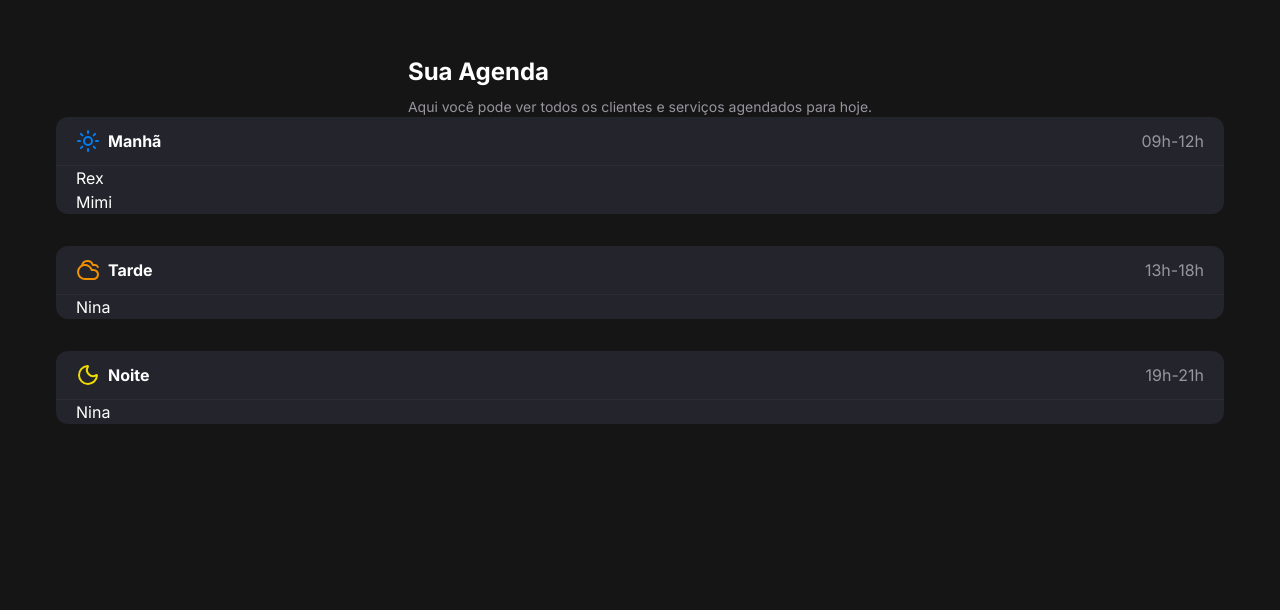
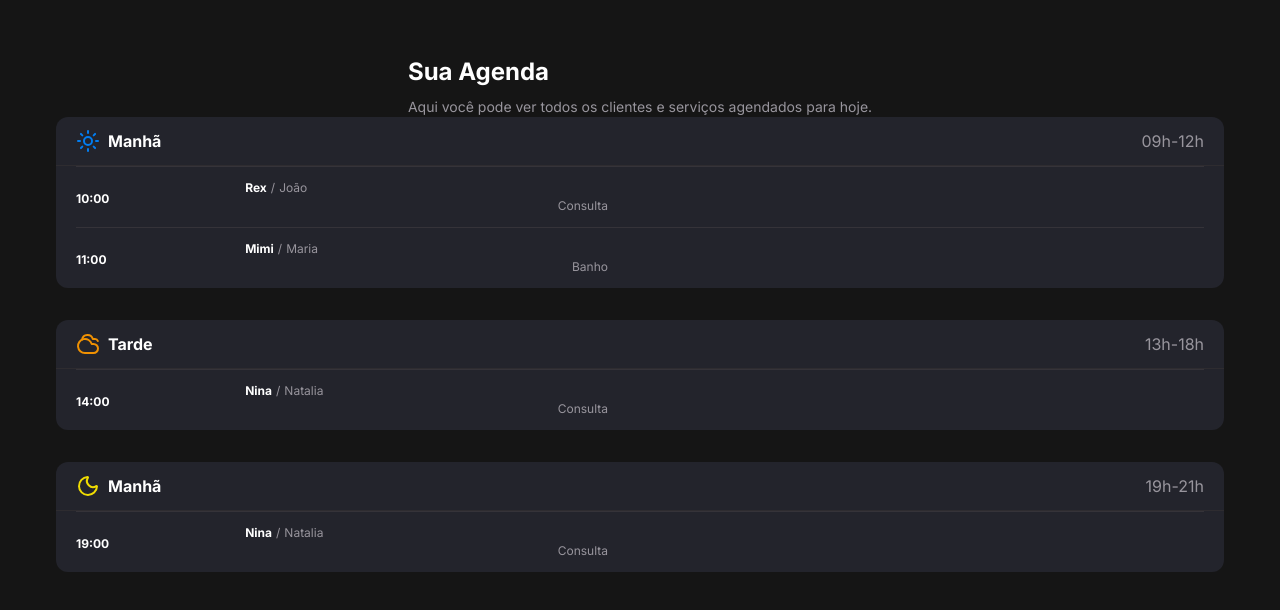
Before and after one commit to anishigouri/pet-shop, a Next.js app: page / in a window 1280 px wide. Shown: the top 610 px of the page. Built offline with nearby package versions, Linux system fonts and the light colour scheme.

Commit message:
Refactor appointment data handling: replace hardcoded appointments with imported APPOINTMENT_DATA and streamline appointment grouping logic in the Home page.

```diff
--- a/src/app/page.tsx
+++ b/src/app/page.tsx
@@ -1,99 +1,8 @@
 import { PeriodSection } from '@/components/period-section/period-section';
-import { Appointment as AppointmentPrisma } from '@/generated/prisma';
-import {
-  Appointment,
-  AppointmentPeriod,
-  AppointmentPeriodDay,
-} from '@/types/appointment';
-
-const appointments = [
-  {
-    id: '1',
-    petName: 'Rex',
-    description: 'Consulta',
-    tutorName: 'João',
-    phone: '1234567890',
-    scheduleAt: new Date('2025-08-17T10:00:00'),
-  },
-  {
-    id: '2',
-    petName: 'Mimi',
-    tutorName: 'Maria',
-    description: 'Banho',
-    phone: '1234567890',
-    scheduleAt: new Date('2025-08-17T11:00:00'),
-  },
-  {
-    id: '3',
-    petName: 'Nina',
-    tutorName: 'Natalia',
-    description: 'Consulta',
-    phone: '1234567890',
-    scheduleAt: new Date('2025-08-17T14:00:00'),
-  },
-  {
-    id: '4',
-    petName: 'Nina',
-    tutorName: 'Natalia',
-    description: 'Consulta',
-    phone: '1234567890',
-    scheduleAt: new Date('2025-08-17T19:00:00'),
-  },
-];
-
-const getPeriod = (hour: number): AppointmentPeriodDay => {
-  if (hour >= 9 && hour < 12) return 'morning';
-  if (hour >= 13 && hour < 18) return 'afternoon';
-  return 'evening';
-};
-
-function groupAppointmentByPeriod(
-  appointments: AppointmentPrisma[]
-): AppointmentPeriod[] {
-  const transformedAppointments: Appointment[] = appointments?.map((apt) => ({
-    ...apt,
-    time: apt.scheduleAt.toLocaleTimeString('pt-BR', {
-      hour: '2-digit',
-      minute: '2-digit',
-    }),
-    service: apt.description,
-    period: getPeriod(apt.scheduleAt.getHours()),
-  }));
-
-  const morningAppointments = transformedAppointments.filter(
-    (apt) => apt.period === 'morning'
-  );
-  const afternoonAppointments = transformedAppointments.filter(
-    (apt) => apt.period === 'afternoon'
-  );
-  const eveningAppointments = transformedAppointments.filter(
-    (apt) => apt.period === 'evening'
-  );
-
-  return [
-    {
-      title: 'Manhã',
-      type: 'morning',
-      timeRange: '09h-12h',
-      appointments: morningAppointments,
-    },
-    {
-      title: 'Tarde',
-      type: 'afternoon',
-      timeRange: '13h-18h',
-      appointments: afternoonAppointments,
-    },
-    {
-      title: 'Noite',
-      type: 'evening',
-      timeRange: '19h-21h',
-      appointments: eveningAppointments,
-    },
-  ];
-}
+import { APPOINTMENT_DATA, groupAppointmentByPeriod } from '@/utils';
 
 export default function Home() {
-  const periods = groupAppointmentByPeriod(appointments);
+  const periods = groupAppointmentByPeriod(APPOINTMENT_DATA);
   return (
     <div className="bg-background-primary p-6">
       <div className="flex flex-col items-center justify-between md:m-8">
--- /dev/null
+++ b/src/components/appointment-card/appointment-card.tsx
@@ -0,0 +1,47 @@
+import { cn } from '@/lib/utils';
+import { Appointment } from '@/types/appointment';
+
+type AppointmentCardProps = {
+  appointment: Appointment;
+  isFirstInSection?: boolean;
+};
+
+export const AppointmentCard = ({
+  appointment,
+  isFirstInSection = false,
+}: AppointmentCardProps) => {
+  return (
+    <div
+      className={cn(
+        'grid grid-cols-2 md:grid-cols-[15%_35%_30%_20%] items-center py-3',
+        !isFirstInSection && 'border-t border-[#353339]'
+      )}
+    >
+      <div className="text-left pr-4 md:pr-0">
+        <span className="text-label-small text-content-primary font-semibold">
+          {appointment.time}
+        </span>
+      </div>
+
+      <div className="text-right md:text-left md:pr-4">
+        <div className="flex items-center justify-end md:justify-start gap-1">
+          <span className=" text-label-small-size text-content-primary font-semibold">
+            {appointment.petName}
+          </span>
+          <span className="text-paragraph-small-size text-content-secondary">
+            /
+          </span>
+          <span className="text-paragraph-small-size text-content-secondary">
+            {appointment.tutorName}
+          </span>
+        </div>
+
+        <div className="text-left pr-4 md:mt-0 col-span-2 md:col-span-1 flex justify-end items-center gap-2">
+          <span className="text-paragraph-small-size text-content-secondary">
+            {appointment.description}
+          </span>
+        </div>
+      </div>
+    </div>
+  );
+};
--- /dev/null
+++ b/src/components/appointment-card/index.ts
@@ -0,0 +1 @@
+export * from './appointment-card';
--- a/src/components/period-section/period-section.tsx
+++ b/src/components/period-section/period-section.tsx
@@ -1,5 +1,6 @@
+import { AppointmentPeriod } from '@/types/appointment';
 import { Cloudy, Moon, Sun } from 'lucide-react';
-import { AppointmentPeriod } from '@/types/appointment';
+import { AppointmentCard } from '../appointment-card';
 
 type PeriodSectionProps = {
   period: AppointmentPeriod;
@@ -33,7 +34,7 @@
             </div>
 
             {period.appointments.map((appointment, index) => (
-              <div key={index}>{appointment.petName}</div>
+              <AppointmentCard key={index} appointment={appointment} />
             ))}
           </div>
         </div>
--- /dev/null
+++ b/src/utils/appointment-utils.ts
@@ -0,0 +1,57 @@
+import { Appointment as AppointmentPrisma } from '@/generated/prisma';
+import {
+  Appointment,
+  AppointmentPeriod,
+  AppointmentPeriodDay,
+} from '@/types/appointment';
+
+export const getPeriod = (hour: number): AppointmentPeriodDay => {
+  if (hour >= 9 && hour < 12) return 'morning';
+  if (hour >= 13 && hour < 18) return 'afternoon';
+  return 'evening';
+};
+
+export function groupAppointmentByPeriod(
+  appointments: AppointmentPrisma[]
+): AppointmentPeriod[] {
+  const transformedAppointments: Appointment[] = appointments?.map((apt) => ({
+    ...apt,
+    time: apt.scheduleAt.toLocaleTimeString('pt-BR', {
+      hour: '2-digit',
+      minute: '2-digit',
+    }),
+    service: apt.description,
+    period: getPeriod(apt.scheduleAt.getHours()),
+  }));
+
+  const morningAppointments = transformedAppointments.filter(
+    (apt) => apt.period === 'morning'
+  );
+  const afternoonAppointments = transformedAppointments.filter(
+    (apt) => apt.period === 'afternoon'
+  );
+  const eveningAppointments = transformedAppointments.filter(
+    (apt) => apt.period === 'evening'
+  );
+
+  return [
+    {
+      title: 'Manhã',
+      type: 'morning',
+      timeRange: '09h-12h',
+      appointments: morningAppointments,
+    },
+    {
+      title: 'Tarde',
+      type: 'afternoon',
+      timeRange: '13h-18h',
+      appointments: afternoonAppointments,
+    },
+    {
+      title: 'Manhã',
+      type: 'evening',
+      timeRange: '19h-21h',
+      appointments: eveningAppointments,
+    },
+  ];
+}
--- /dev/null
+++ b/src/utils/index.ts
@@ -0,0 +1,2 @@
+export * from './appointment-utils';
+export * from './mock-data';
--- /dev/null
+++ b/src/utils/mock-data.ts
@@ -0,0 +1,34 @@
+export const APPOINTMENT_DATA = [
+  {
+    id: '1',
+    petName: 'Rex',
+    description: 'Consulta',
+    tutorName: 'João',
+    phone: '1234567890',
+    scheduleAt: new Date('2025-08-17T10:00:00'),
+  },
+  {
+    id: '2',
+    petName: 'Mimi',
+    tutorName: 'Maria',
+    description: 'Banho',
+    phone: '1234567890',
+    scheduleAt: new Date('2025-08-17T11:00:00'),
+  },
+  {
+    id: '3',
+    petName: 'Nina',
+    tutorName: 'Natalia',
+    description: 'Consulta',
+    phone: '1234567890',
+    scheduleAt: new Date('2025-08-17T14:00:00'),
+  },
+  {
+    id: '4',
+    petName: 'Nina',
+    tutorName: 'Natalia',
+    description: 'Consulta',
+    phone: '1234567890',
+    scheduleAt: new Date('2025-08-17T19:00:00'),
+  },
+];
```
